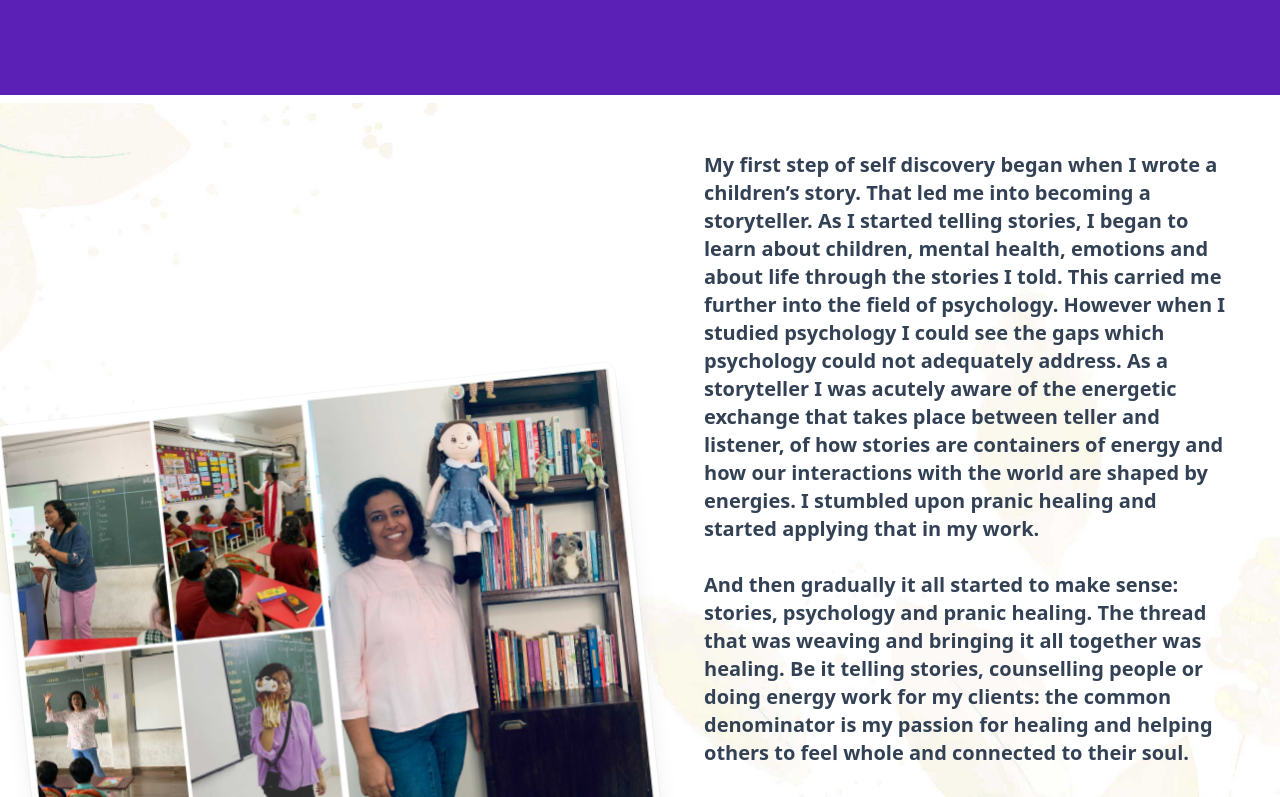
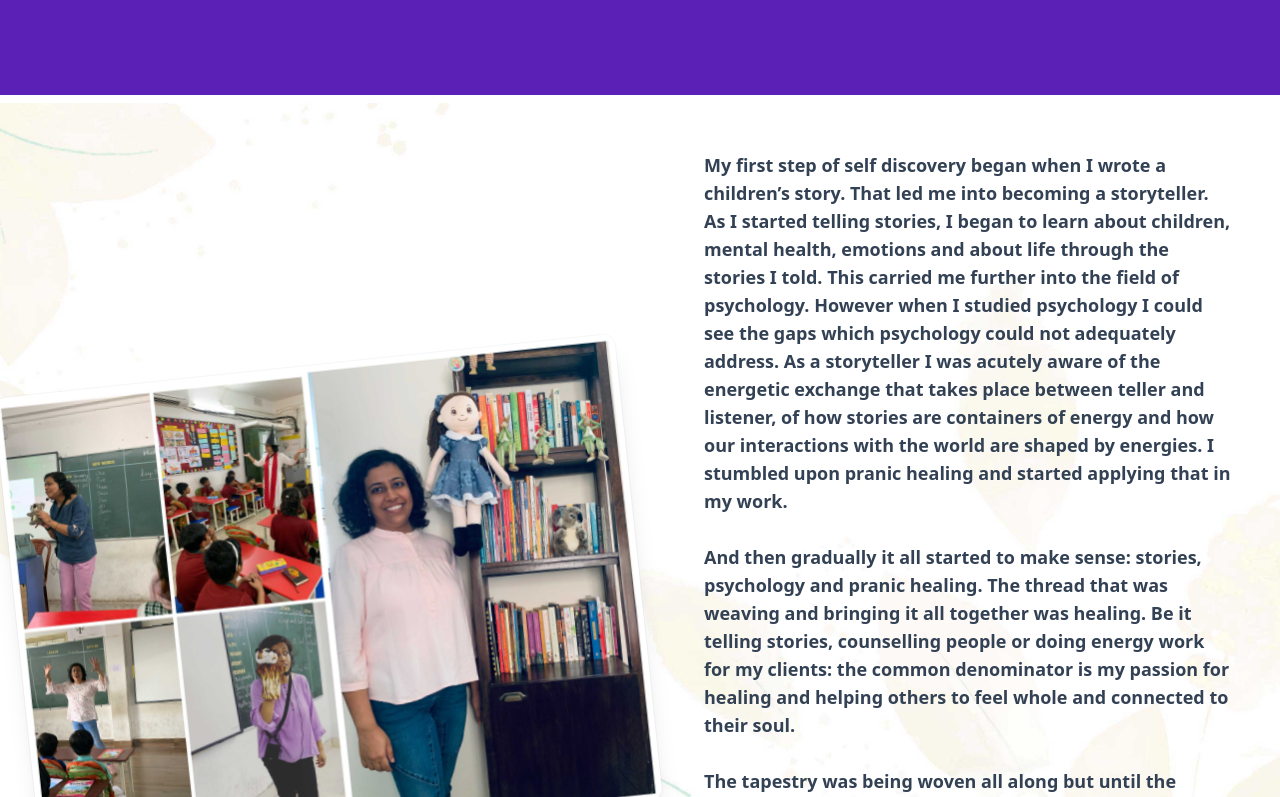
Before and after one commit to SurbhiSarna/surbhi-sarna-site, a React (Vite) app: page /about in a window 1280 px wide. Shown: the part 1743-2540 px from the top of the page. Built offline with nearby package versions, Linux system fonts and the light colour scheme.

Commit message:
:art: - CSS Fixes

```diff
--- a/src/components/AboutPageContent/aboutPageContent.jsx
+++ b/src/components/AboutPageContent/aboutPageContent.jsx
@@ -106,7 +106,7 @@ const AboutPageContent = () => {
             src={surbhiimage3}
             alt="Surbhi Image"
           />
-          <p className="text-lg font-semibold font-sans md:text-left md:text-xl text-slate-700 md:ml-8 p-8 lg:w-1/2 text-center">
+          <p className="text-md font-semibold font-sans md:text-left md:text-lg text-slate-700 md:ml-8 p-8 lg:w-1/2 text-center">
             My first step of self discovery began when I wrote a children’s
             story. That led me into becoming a storyteller. As I started telling
             stories, I began to learn about children, mental health, emotions
```
